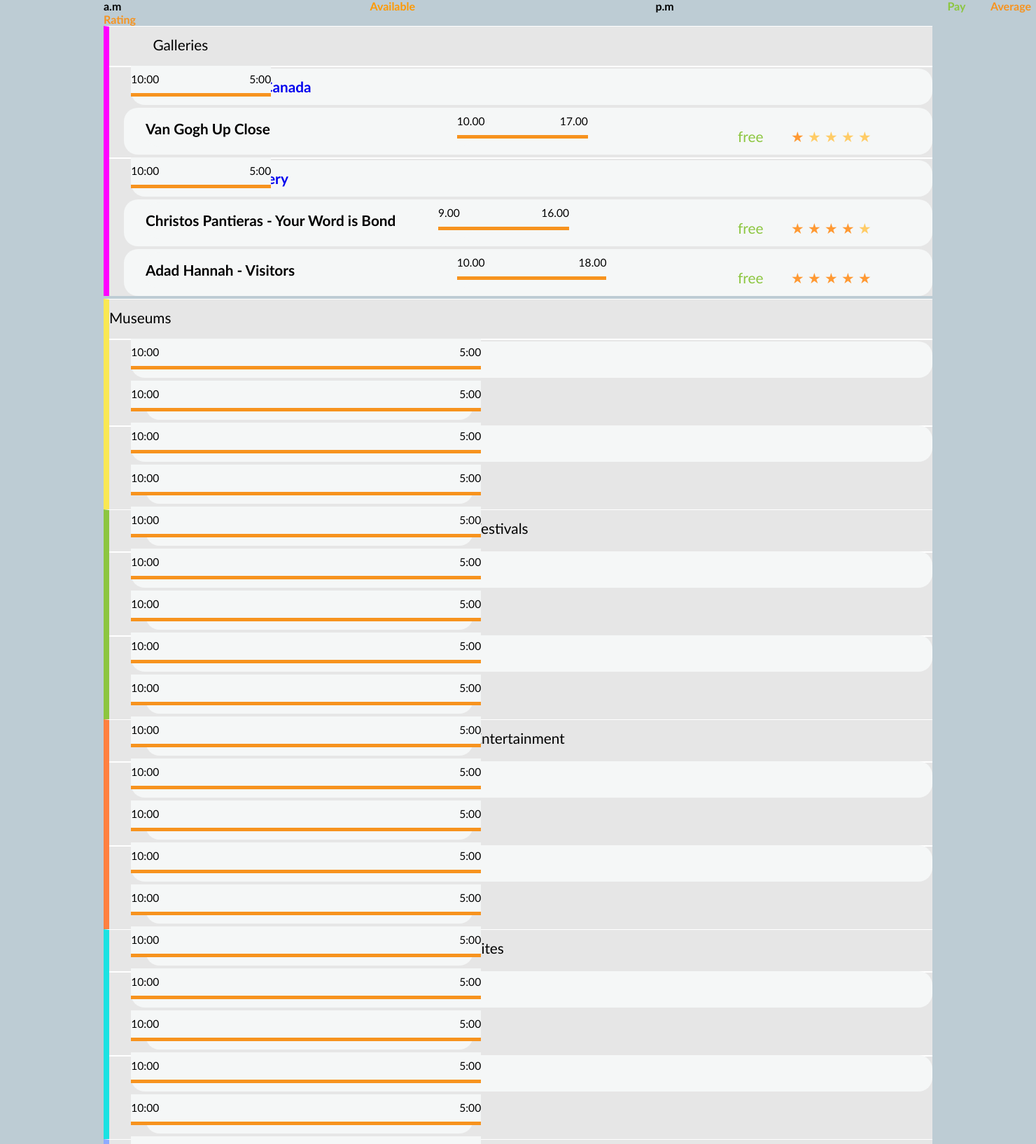
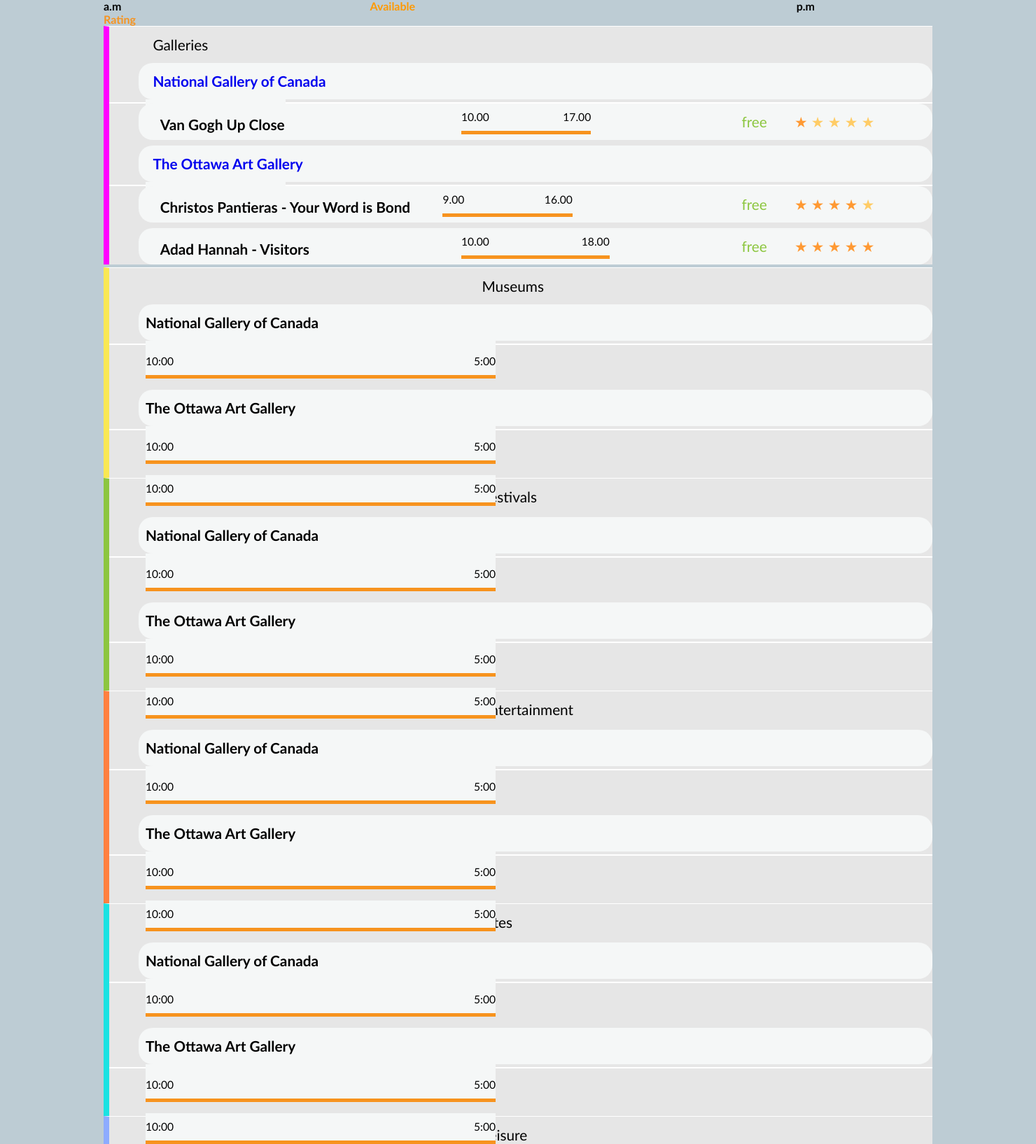
Before and after one commit to erikabalarezo/web-app, a PHP site: page /indexgood.php in a window 1480 px wide; the page is wider, and only the part inside the window is pictured. Shown: the part 161-1796 px from the top of that part at 70% size. Run offline with PHP 8.4, Linux system fonts and the light colour scheme; data comes from the database, SQL or seed files in the repository; some libraries are stand-ins or nearby versions.

Commit message:
Fixing styles.

```diff
--- a/ottawaforfamilies/css/general.css
+++ b/ottawaforfamilies/css/general.css
@@ -26,8 +26,8 @@
 
 
 h1 {
-	background-color:#333;
-	color:#FC0;
+	/*background-color:#333;
+	color:#FC0;*/
 }
 
 .apptitle {
@@ -67,7 +67,7 @@
 .time-detail {
     /*background-color: #99CC99;*/
     float: left;
-    margin-left: 38%;
+    margin-left: 36.7%;
 	padding-top:1em;
     width: 34%;
 	border-bottom: 5px solid #F7931E;
@@ -86,7 +86,7 @@
 
 .pm {
     /*background-color: #993399;*/
-    margin-left: 29%;
+    margin-left: 46%;
 
 }
 
@@ -126,7 +126,7 @@
 	top: -10px;
 	padding: 0;
 	position:absolute;
-
+	left: 0;
 }
 .galleries {
 	margin-bottom:1em;
@@ -224,45 +224,28 @@
 .item {
 	clear:both;
 	margin-bottom:4px;
-	margin-left: 1em;
+	margin-left: 2em;
 	padding: 0 0 0 0.5em;
+	position: relative;
 
 	-webkit-border-radius: 20px;
 	-moz-border-radius: 20px;
 	border-radius: 20px;
 	background-color:#f5f7f7;
 }
+
 .item-title {
 	margin-left:1em;
 	padding:0;
 }
 
-.events {
-	border-top:2px solid #FFFFFF;
-}
-.category ul {
-	list-style-type: none;
-	/*these 2 lines to get rid of spaces on the side*/
-	/*margin: 0;*/
-	padding: 0;
 
-}
-
-.category ul li {
-	margin:0;
-	padding: 0;
-}
 .item-name {
 	margin:4px 0;
 	/*added this for padding*/
 	/*padding-left: 0.5em;*/
 
-	width: 100%;
-	float:left;
-	-webkit-border-radius: 20px;
-	-moz-border-radius: 20px;
-	border-radius: 20px;
-	background-color:#f5f7f7;
+	position: relative;
 	/*background-color:#00F; ask Thomas how to get equal width*/
 }
 
@@ -284,15 +267,34 @@
 }
 
 
+.events {
+	border-top:2px solid #FFFFFF;
+}
+.category ul {
+	list-style-type: none;
+	/*these 2 lines to get rid of spaces on the side*/
+	/*margin: 0;*/
+	padding: 0;
 
+}
+
+.category ul li {
+	margin:0;
+	padding: 0;
+}
+
+.location-time-bar {
+	/*position: absolute;*/
+}
 
 .time-bar-wrapper {
     /*background-color: rgba(0, 0, 0, 0.5);*/
     margin-left: 36%;
     min-height: 15px;
-    position: relative;
+    position: absolute;
     width: 35%;
-
+	top: 0;
+	left: 0;
 }
 
 .time-bar {
@@ -348,3 +350,12 @@
     color: #8CC63F;
     margin-left: 33%;
 }
+
+/*style for detail info of a location*/
+.nationalgallery {
+	background-color:  #F5F7F7;
+	border-top: 1px solid #ffffff;
+	padding-left: 1em;
+	border-left:8px solid #FF00FF;
+	padding-bottom:1em;
+}
```
